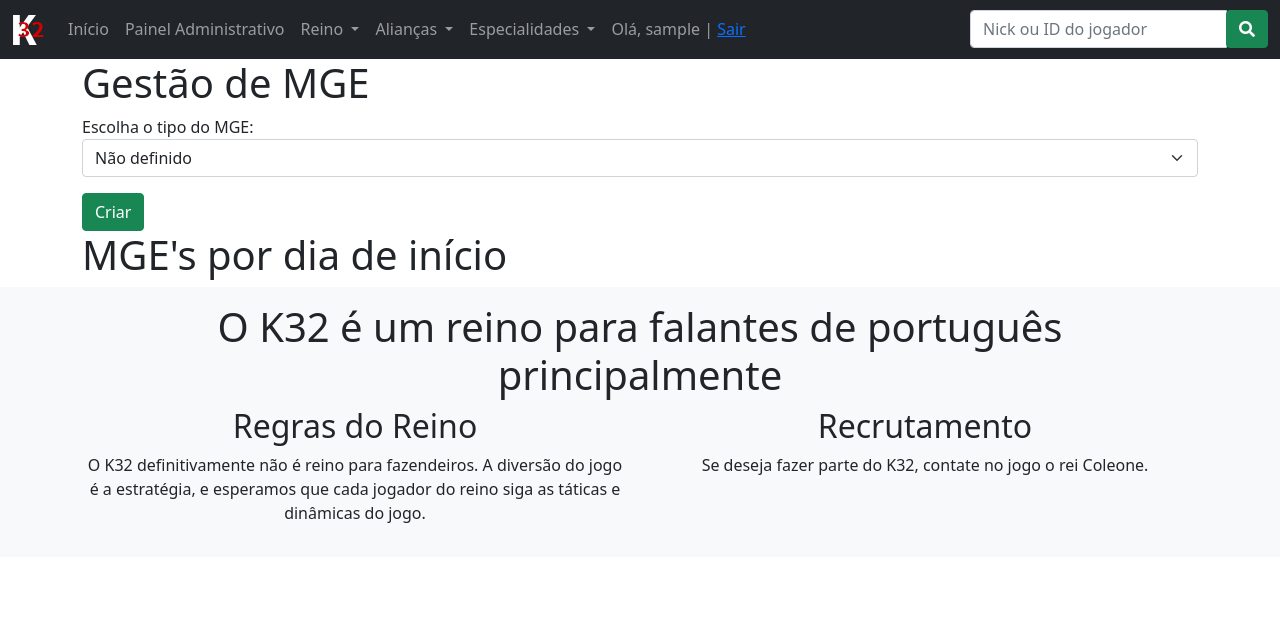
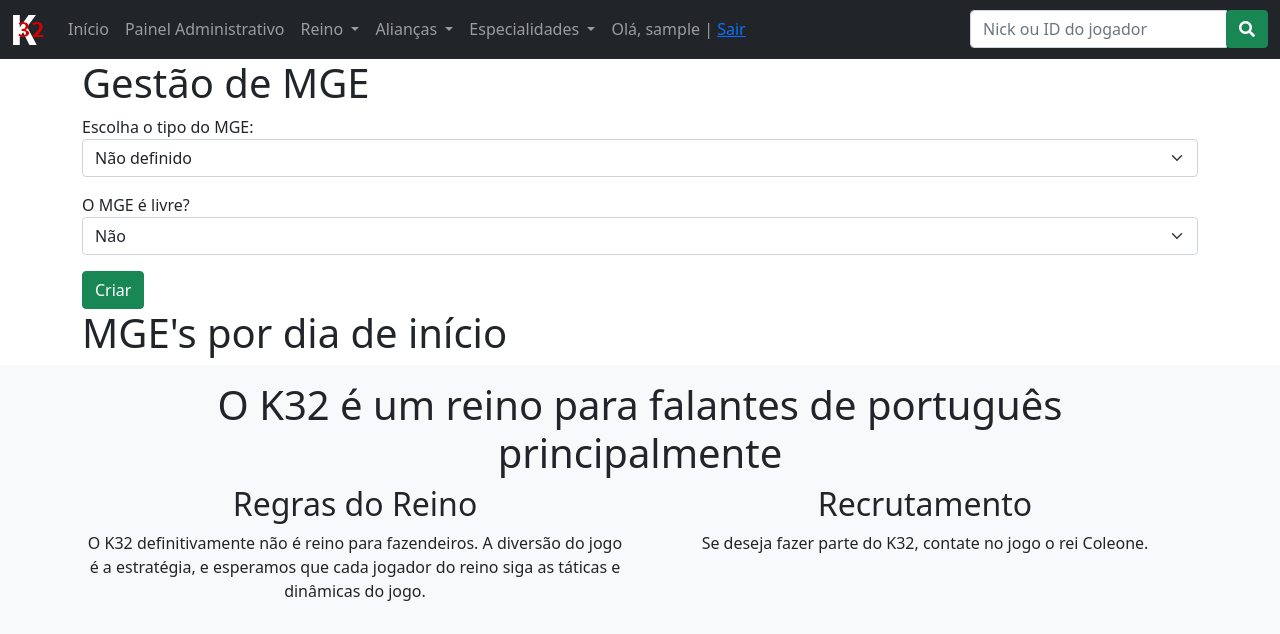
Before and after one commit to felipebastos/rise, a Django app: page /mge/ in a window 1280 px wide. Shown: the top 634 px of the page. Run offline with Django 3.2, Linux system fonts and the light colour scheme; the visitor is signed in with stand-in values (Sample User, id 1); data that the repository does not hold is empty; parts of the project's set-up code (start-up, migrations or seed data) failed here and were passed over.

Commit message:
Nova identificação visual para os MGE's.

```diff
--- a/mge/forms.py
+++ b/mge/forms.py
@@ -50,3 +50,9 @@ class CriaMGE(forms.Form):
         widget=forms.Select(attrs={"class": "form-select"}),
         initial="0",
     )
+    controle = forms.ChoiceField(
+        label="O MGE é livre?",
+        choices=(("0", 'Sim'), ("1", 'Não')),
+        widget=forms.Select(attrs={"class": "form-select"}),
+        initial="1",
+    )
--- a/mge/templates/mge/index.html
+++ b/mge/templates/mge/index.html
@@ -15,10 +15,10 @@
     <h1>MGE's por dia de início</h1>
     {% for mge in mges %}
     {% if forloop.counter == 1 %}
-    <a href="/mge/view/{{mge.id}}/" class="btn btn-primary">Domingo {{mge.semana}}</a>
+    <a href="/mge/view/{{mge.id}}/" class="btn btn-primary">{{mge}} {{mge.semana}}</a>
     <hr>
     {% else %}
-    <a href="/mge/view/{{mge.id}}/" class="btn btn-secondary">Domingo {{mge.semana}}</a>
+    <a href="/mge/view/{{mge.id}}/" class="btn btn-secondary">{{mge}} {{mge.semana}}</a>
     {% endif %}
     {% endfor %}
 </div>
--- a/mge/views.py
+++ b/mge/views.py
@@ -29,7 +29,9 @@ def startnew(request):
         if form.is_valid():
             quais = form.cleaned_data.get("commanders")
             mge = Mge()
+            mge.temporada = Mge.objects.all().aggregate(Max('temporada'))['temporada__max'] + 1
             mge.tipo = quais
+            mge.livre = False if form.cleaned_data.get("controle") == "Sim" else True
             mge.save()
 
     return redirect("/mge/")
```
Also changed, not shown: mge/models.py (+5 -2 lines), mge/migrations/0014_mge_livre_mge_temporada.py (added).
